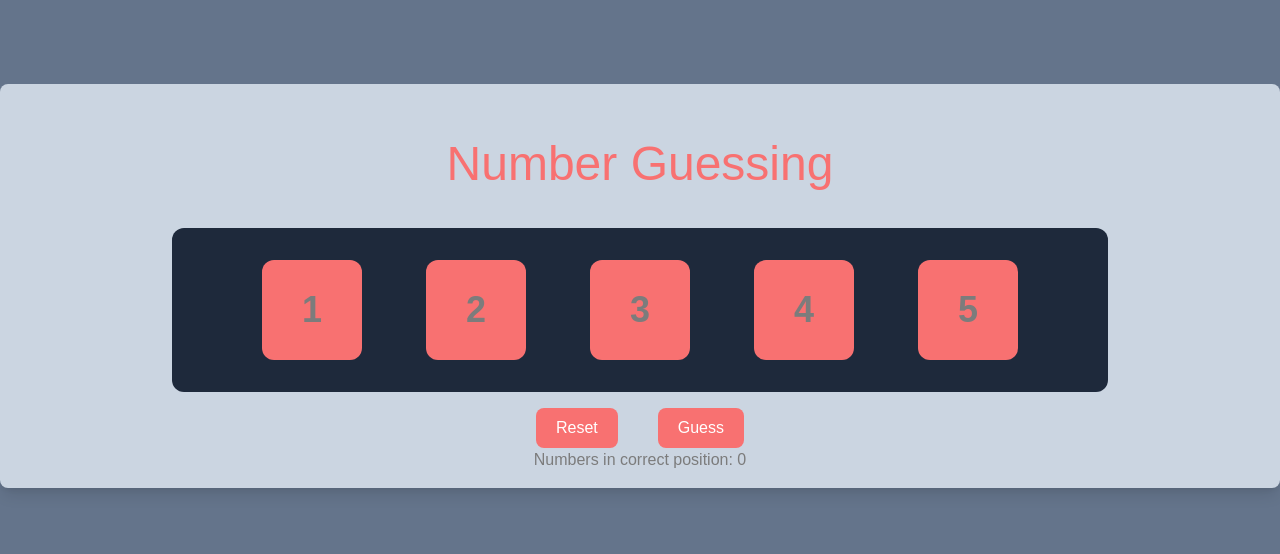
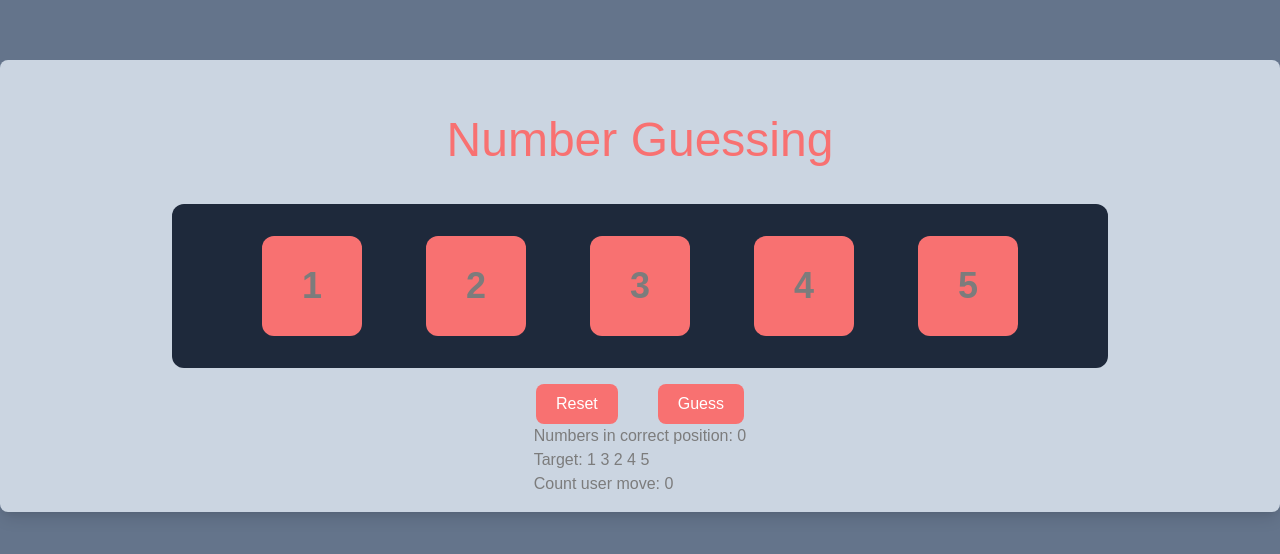
Before and after one commit to TRI-HM/my_website.dev, a Next.js app: page /number-guessing in a window 1280 px wide. Shown: the part 114-668 px from the top of the page. Built offline with nearby package versions, Linux system fonts and the light colour scheme.

Commit message:
done flow game

```diff
--- a/app/(tools)/number-guessing/page.tsx
+++ b/app/(tools)/number-guessing/page.tsx
@@ -44,6 +44,7 @@ const NumberGuessing = () => {
   const [targetNumber, setTargetNumber] = useState<number[]>([1, 3, 2, 4, 5]);
   const [cards, setCards] = useState<number[]>([1, 2, 3, 4, 5]);
   const [correctPositions, setCorrectPositions] = useState(0);
+  const [moveCount, setMoveCount] = useState(0);
 
   const moveCard = (dragIndex: number, hoverIndex: number) => {
     const updatedCards = [...cards];
@@ -51,6 +52,7 @@ const NumberGuessing = () => {
     updatedCards[dragIndex] = updatedCards[hoverIndex];
     updatedCards[hoverIndex] = dragCard;
     setCards(updatedCards);
+    setMoveCount(moveCount + 1);
   };
 
   const handleGuess = () => {
@@ -70,6 +72,7 @@ const NumberGuessing = () => {
   const handleReset = () => {
     setCards([1, 2, 3, 4, 5]);
     setCorrectPositions(0);
+    setMoveCount(0);
     // Set random a new target
     const newTarget = targetNumber.sort(() => Math.random() - 0.5);
     setTargetNumber(newTarget);
@@ -95,7 +98,11 @@ const NumberGuessing = () => {
             <Button handleOnClick={handleReset} content="Reset" />
             <Button handleOnClick={handleGuess} content="Guess" />
           </div>
-          <p>Numbers in correct position: {correctPositions}</p>
+          <div>
+            <p>Numbers in correct position: {correctPositions}</p>
+            <p>Target: {targetNumber.join(" ")}</p>
+            <p>Count user move: {moveCount}</p>
+          </div>
         </div>
       </div>
     </DndProvider>
```
